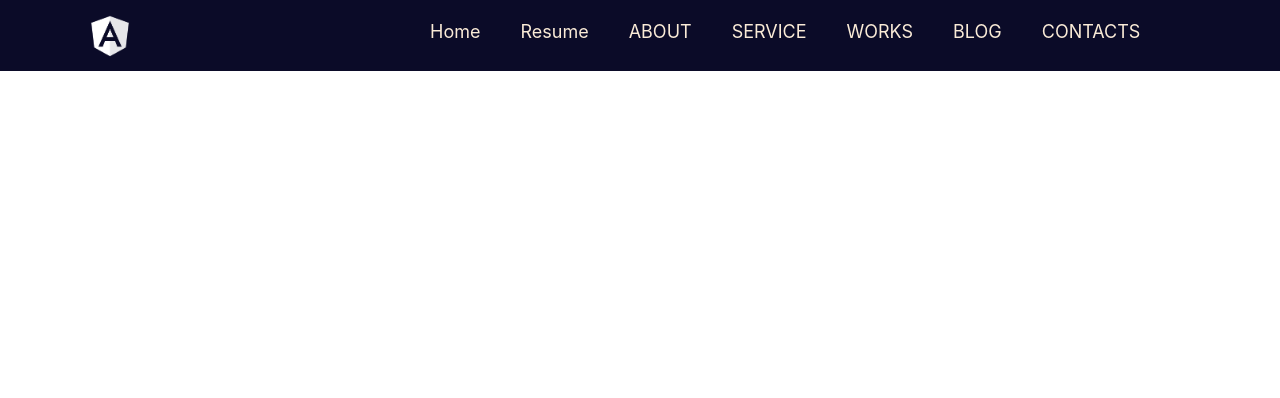
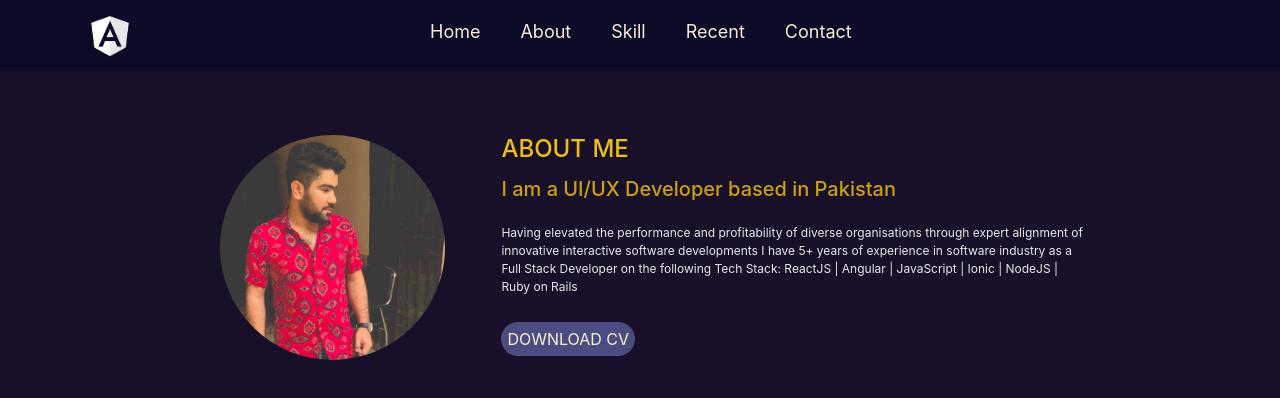
Before and after one commit to anisiqbal/anis-react-portfolio, a React (Create React App) app: page /about in a window 1280 px wide. Shown: the top 398 px of the page. Built offline with nearby package versions, Linux system fonts and the light colour scheme.

Commit message:
change body color

```diff
--- a/src/App.css
+++ b/src/App.css
@@ -1,38 +1,3 @@
-.App {
-  text-align: center;
+body{
+  background-color: #0c0e21 !important;
 }
-
-.App-logo {
-  height: 40vmin;
-  pointer-events: none;
-}
-
-@media (prefers-reduced-motion: no-preference) {
-  .App-logo {
-    animation: App-logo-spin infinite 20s linear;
-  }
-}
-
-.App-header {
-  background-color: #282c34;
-  min-height: 100vh;
-  display: flex;
-  flex-direction: column;
-  align-items: center;
-  justify-content: center;
-  font-size: calc(10px + 2vmin);
-  color: white;
-}
-
-.App-link {
-  color: #61dafb;
-}
-
-@keyframes App-logo-spin {
-  from {
-    transform: rotate(0deg);
-  }
-  to {
-    transform: rotate(360deg);
-  }
-}
--- a/src/App.js
+++ b/src/App.js
@@ -2,7 +2,14 @@ import logo from './logo.svg';
 import './App.css';
 import Header from './components/Header';
 import Home from './components/Home';
-import Resume from './components/Resume';
+import About from './components/About';
+import Contact from './components/Contact';
+import Recent from './components/Recent';
+import Skill from './components/Skill';
+import Slider from './components/Slider';
+
+
+
 
 import React from "react";
 import {
@@ -22,7 +29,14 @@ function App() {
      <Switch>
       <Route exact path='/' component={Home}></Route>
       <Route exact path='/home' component={Home}></Route>
-      <Route exact path='/resume' component={Resume}></Route>
+      <Route exact path='/about' component={About}></Route>
+      <Route exact path='/contact' component={Contact}></Route>
+      <Route exact path='/recent' component={Recent}></Route>
+      <Route exact path='/skill' component={Skill}></Route>
+      <Route exact path='/slider' component={Slider}></Route>
+
+
+
      </Switch>
 
     </Router>
--- a/src/assets/css/about.css
+++ b/src/assets/css/about.css
@@ -1,3 +1,5 @@
+
+
 .about{
 
 
--- a/src/components/Header.js
+++ b/src/components/Header.js
@@ -25,12 +25,10 @@ class Header extends React.Component {
                     <ul>
                       <li>
                         <Link to="/home">Home</Link>
-                        <Link to="/resume">Resume</Link>
-                        <a href="#">ABOUT</a>
-                        <a href="#">SERVICE</a>
-                        <a href="#">WORKS</a>
-                        <a href="#">BLOG</a>
-                        <a href="#">CONTACTS</a>
+                        <Link to="/about">About</Link>
+                        <Link to="/skill">Skill</Link>
+                        <Link to="/recent">Recent</Link>
+                        <Link to="/contact">Contact</Link>
                       </li>
                     </ul>
                   </div>
--- a/src/components/Resume.js
+++ /dev/null
@@ -1,11 +0,0 @@
-import React from 'react';
-
-function Resume() {
-    return (
-      <div>
-       <p>Resume</p>
-      </div>
-    );
-  }
-
-export default Resume;
```
Also changed, not shown: 1 other file (tests, documents, lock files or other folders).
